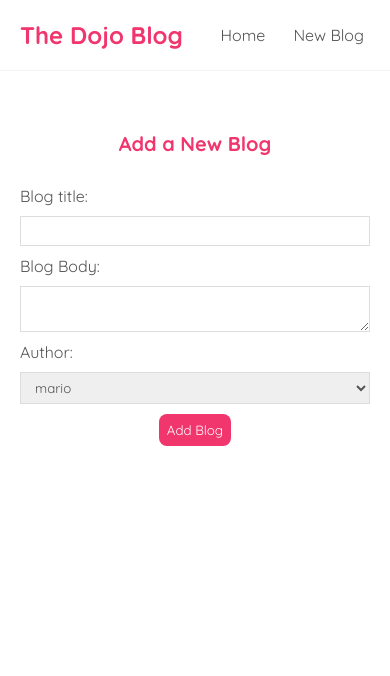
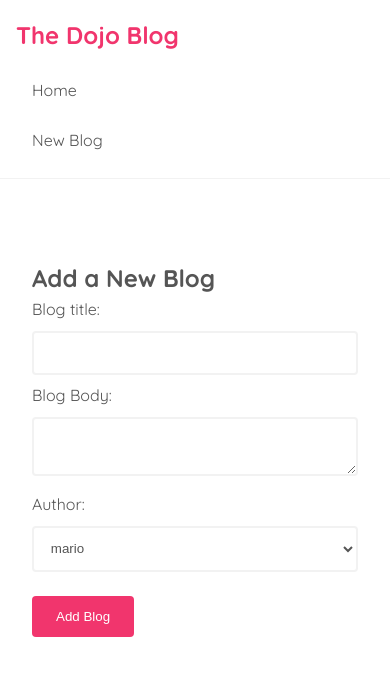
Before and after one commit to Louis2324/react-blog, a React (Vite) app: page /create in a window 390 px wide. Shown: the top 676 px of the page. Built offline with nearby package versions, Linux system fonts and the light colour scheme.

Commit message:
Added responsiveness and a dark theme toggle

```diff
--- a/src/index.css
+++ b/src/index.css
@@ -1,105 +1,228 @@
 @import url("https://fonts.googleapis.com/css2?family=Quicksand:wght@300;400;500;600;700&display=swap");
 
-/* base styles */
+:root {
+  --bg-color: #ffffff;
+  --text-color: #555;
+  --primary-color: #f1356d;
+  --border-color: #f2f2f2;
+  --hover-bg: rgba(0, 0, 0, 0.1);
+  --box-shadow: 1px 3px 5px rgba(0, 0, 0, 0.1);
+}
+
+[data-theme="dark"] {
+  --bg-color: #1a1a1a;
+  --text-color: #e0e0e0;
+  --primary-color: #ff4081;
+  --border-color: #333333;
+  --hover-bg: rgba(255, 255, 255, 0.1);
+  --box-shadow: 1px 3px 5px rgba(255, 255, 255, 0.1);
+}
+
 * {
   margin: 0;
-  font-family: "Quicksand";
-  color: #555;
+  padding: 0;
+  box-sizing: border-box;
+  transition: background-color 0.3s ease, color 0.3s ease;
 }
+
+html {
+  scroll-behavior: smooth;
+  -webkit-tap-highlight-color: transparent;
+}
+
+body::-webkit-scrollbar {
+  display: none;
+}
+
+body {
+  font-family: "Quicksand", sans-serif;
+  background-color: var(--bg-color);
+  color: var(--text-color);
+  line-height: 1.6;
+}
+
 .navbar {
-  padding: 20px;
+  padding: 1rem;
   display: flex;
+  flex-wrap: wrap;
   align-items: center;
-  max-width: 600px;
+  max-width: 100%;
   margin: 0 auto;
-  border-bottom: 1px solid #f2f2f2;
+  border-bottom: 1px solid var(--border-color);
 }
+
 .navbar h1 {
-  color: #f1356d;
+  color: var(--primary-color);
+  font-size: 1.8rem;
+  margin-right: 2rem;
 }
+
 .navbar .links {
   margin-left: auto;
+  display: flex;
+  gap: 1rem;
 }
+
 .navbar a {
-  margin-left: 16px;
   text-decoration: none;
-  padding: 6px;
+  padding: 0.5rem 1rem;
+  border-radius: 4px;
+  color: var(--text-color);
 }
+
 .navbar a:hover {
-  color: #f1356d;
+  color: var(--primary-color);
+  background-color: var(--hover-bg);
 }
+
+/* Main Content */
 .content {
-  max-width: 600px;
-  margin: 40px auto;
-  padding: 20px;
+  max-width: 1200px;
+  margin: 2rem auto;
+  padding: 1rem;
+}
+
+/* Blog List */
+.blog-list {
+  margin-top: 2rem;
 }
 
 .blog-preview {
-  padding: 10px 16px;
-  margin: 20px 0;
-  border-bottom: 1px solid #fafafa;
+  padding: 1.5rem;
+  margin: 1.5rem 0;
+  border-radius: 8px;
+  border: 1px solid var(--border-color);
+  transition: transform 0.2s ease;
 }
+
 .blog-preview:hover {
-  box-shadow: 1px 3px 5px rgba(0, 0, 0, 0.1);
+  transform: translateY(-2px);
+  box-shadow: var(--box-shadow);
 }
+
 .blog-preview h2 {
-  font-size: 20px;
-  color: #f1356d;
-  margin-bottom: 8px;
+  color: var(--primary-color);
+  margin-bottom: 0.5rem;
+  font-size: 1.4rem;
 }
 
 .blog-preview a {
   text-decoration: none;
+  color: inherit;
 }
 
-.blog-details h2 {
-  font-size: 20px;
-  color: #f1356d;
-  margin-bottom: 10px;
-}
-.blog-details div {
-  margin: 20px 0;
+/* Forms */
+.create {
+  max-width: 600px;
+  margin: 2rem auto;
+  padding: 2rem;
 }
 
-.blog-details button {
-  background: #f1356d;
-  color: #fff;
-  border: 0;
-  padding: 8px;
-  border-radius: 8px;
-  cursor: pointer;
-  margin: 4px;
-}
-
-.create {
-  max-width: 400px;
-  margin: 0 auto;
-  text-align: center;
-}
-.create label {
-  text-align: left;
-  display: block;
-}
-.create h2 {
-  font-size: 20px;
-  color: #f1356d;
-  margin-bottom: 30px;
-}
 .create input,
 .create textarea,
 .create select {
   width: 100%;
-  padding: 6px 10px;
-  margin: 10px 0;
-  border: 1px solid #ddd;
-  box-sizing: border-box;
-  display: block;
+  padding: 0.8rem;
+  margin: 0.5rem 0;
+  outline: none;
+  border: 2px solid var(--border-color);
+  border-radius: 4px;
+  background-color: var(--bg-color);
+  color: var(--text-color);
 }
+
+.create input:focus,
+.create textarea:focus,
+.create select :focus {
+  border: 2px solid var(--primary-color);
+}
+
 .create button {
-  background: #f1356d;
-  color: #fff;
-  border: 0;
-  padding: 8px;
-  border-radius: 8px;
+  background: var(--primary-color);
+  color: white;
+  border: none;
+  padding: 0.8rem 1.5rem;
+  border-radius: 4px;
   cursor: pointer;
+  margin-top: 1rem;
 }
+
+/* Theme Toggle */
+.theme-toggle {
+  position: fixed;
+  bottom: 2rem;
+  right: 2rem;
+  padding: 1rem;
+  border-radius: 50%;
+  background-color: var(--primary-color);
+  color: white;
+  border: none;
+  cursor: pointer;
+  box-shadow: 0 2px 10px rgba(0, 0, 0, 0.2);
+  z-index: 1000;
+  display: flex;
+  align-items: center;
+  justify-content: center;
+}
+
+/* Responsive Design */
+@media (max-width: 768px) {
+  .navbar {
+    flex-direction: column;
+    align-items: flex-start;
+    padding: 1rem;
+  }
+
+  .navbar .links {
+    margin-left: 0;
+    margin-top: 1rem;
+    width: 100%;
+    justify-content: space-between;
+  }
+
+  .content {
+    padding: 1rem;
+    margin: 1rem auto;
+  }
+
+  .blog-preview {
+    padding: 1rem;
+    margin: 1rem 0;
+  }
+
+  .create {
+    padding: 1rem;
+  }
+}
+
+@media (max-width: 480px) {
+  .navbar h1 {
+    font-size: 1.5rem;
+  }
+
+  .navbar .links {
+    flex-direction: column;
+    gap: 0.5rem;
+  }
+
+  .theme-toggle {
+    bottom: 1rem;
+    right: 1rem;
+    padding: 0.8rem;
+  }
+}
+
+/* Utility Classes */
+.hidden-mobile {
+  display: none;
+}
+
+@media (min-width: 769px) {
+  .hidden-mobile {
+    display: block;
+  }
+
+  .hidden-desktop {
+    display: none;
+  }
+}
```
